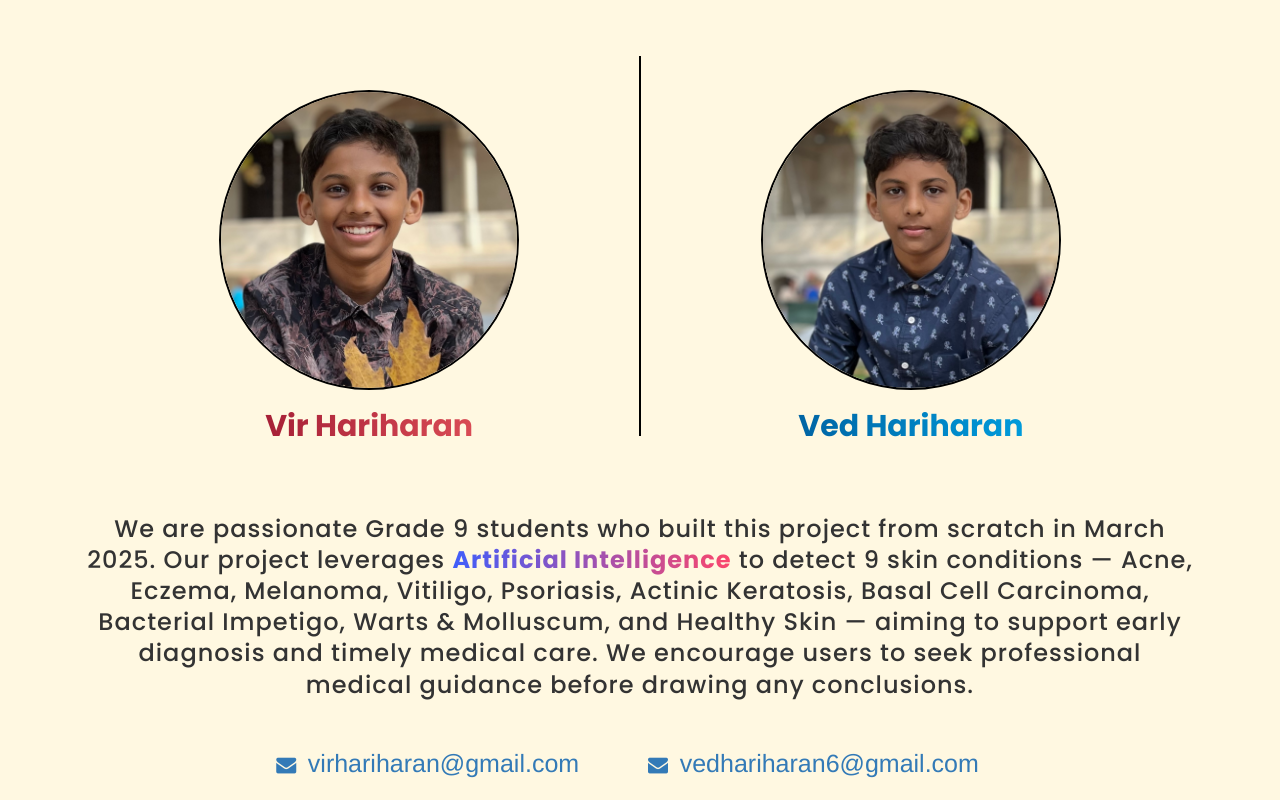
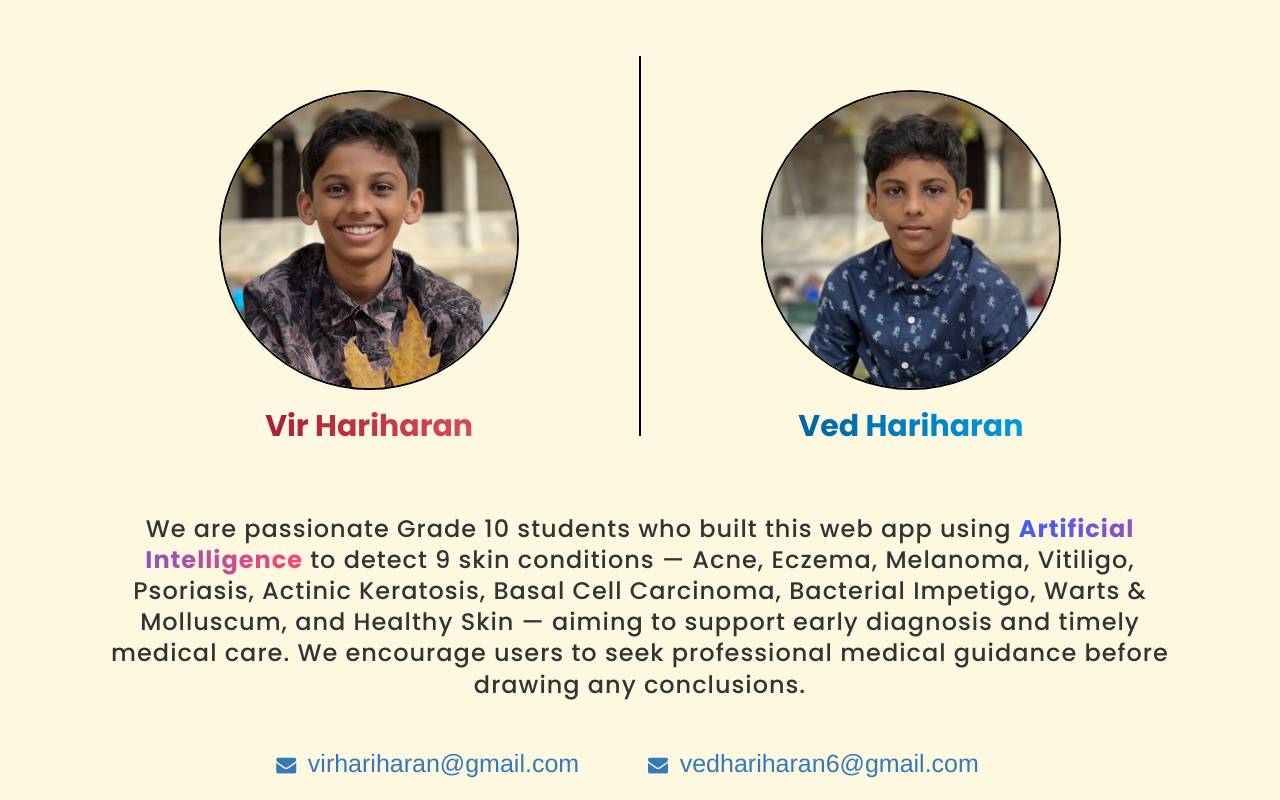
Before and after one commit to Vir1166/Skin_Disease_Detection, a plain HTML site: page frontend/index.html in a window 1280 px wide. Shown: the part 2456-3256 px from the top of the page. Drawn offline with nearby package versions, Linux system fonts and the light colour scheme; animation ran at ten frames a second; a web font is replaced by a local one.

Commit message:
Update project description for Grade 10 students

```diff
--- a/frontend/index.html
+++ b/frontend/index.html
@@ -150,7 +150,7 @@
     </div>
   </span>
   <div id="textdiv">
-  <h3 id="h3text">We are passionate Grade 9 students who built this project from scratch in March 2025. Our project leverages <span id="aitext">Artificial Intelligence</span> to detect 9 skin conditions — Acne, Eczema, Melanoma, Vitiligo, Psoriasis, Actinic Keratosis, Basal Cell Carcinoma, Bacterial Impetigo, Warts &amp; Molluscum, and Healthy Skin — aiming to support early diagnosis and timely medical care. We encourage users to seek professional medical guidance before drawing any conclusions.</h3>
+  <h3 id="h3text">We are passionate Grade 10 students who built this web app using <span id="aitext">Artificial Intelligence</span> to detect 9 skin conditions — Acne, Eczema, Melanoma, Vitiligo, Psoriasis, Actinic Keratosis, Basal Cell Carcinoma, Bacterial Impetigo, Warts &amp; Molluscum, and Healthy Skin — aiming to support early diagnosis and timely medical care. We encourage users to seek professional medical guidance before drawing any conclusions.</h3>
   </div>
   <a href="mailto:virhariharan@gmail.com?Subject=Skin Disease Detector Query" id="contact">
     <i class="fa fa-envelope" style="font-size: 20px;"></i>
```
